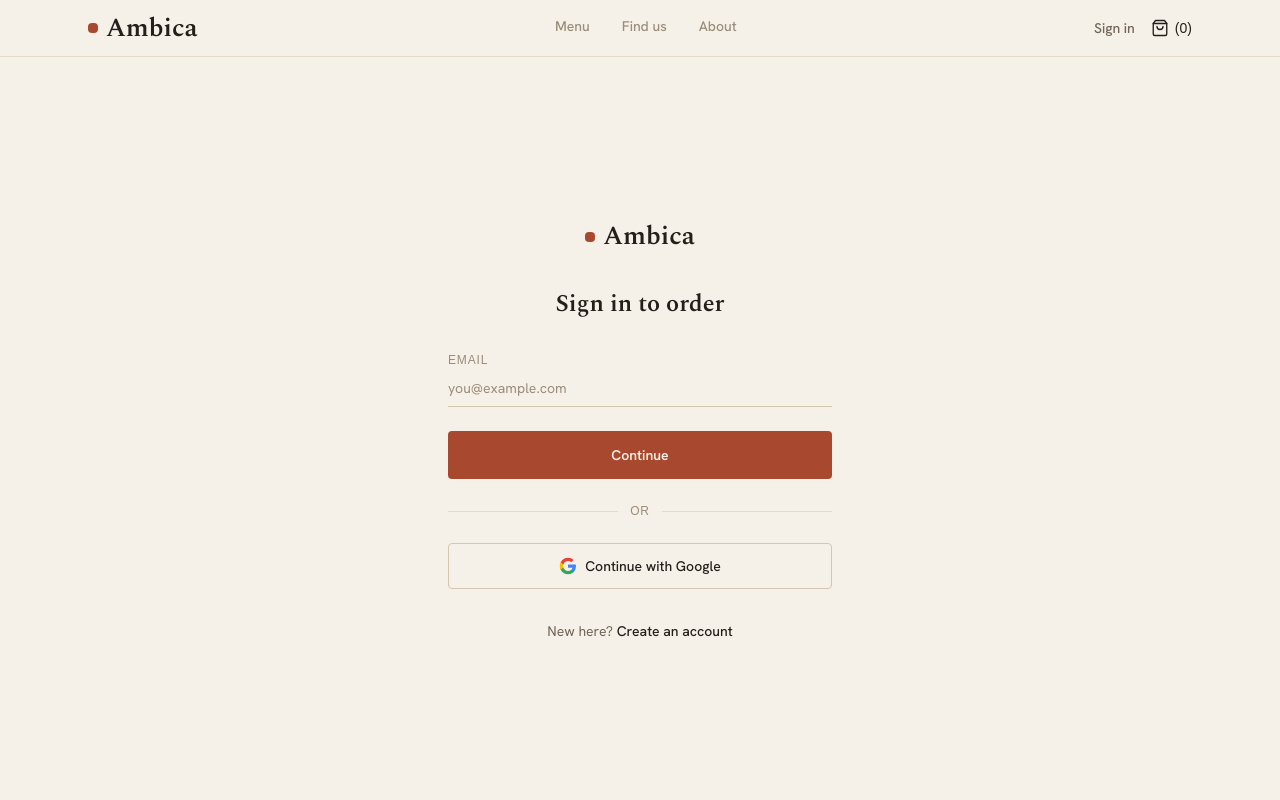
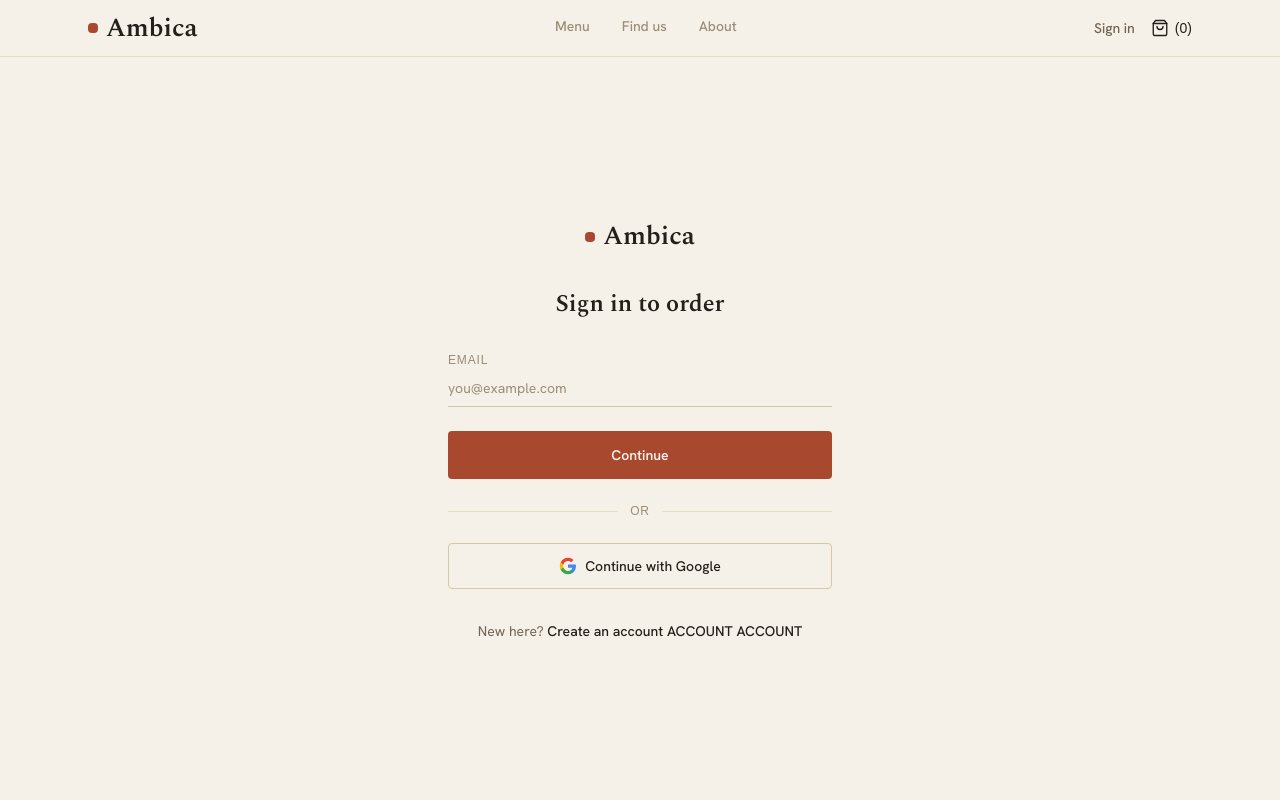
Before and after one commit to Jayypatell23/afc, a Next.js app: page /sign-in in a window 1280 px wide. Shown: the top 800 px of the page. Built offline with nearby package versions, Linux system fonts and the light colour scheme; a web font is replaced by a local one.

Commit message:
Page tsx change

```diff
--- a/src/app/sign-in/page.tsx
+++ b/src/app/sign-in/page.tsx
@@ -98,7 +98,7 @@
             href="/sign-up"
             className="text-dark font-medium hover:text-brand transition-colors"
           >
-            Create an account
+            Create an account ACCOUNT ACCOUNT
           </Link>
         </p>
       </div>
```
Also changed, not shown: 1 other file (tests, documents, lock files or other folders).
